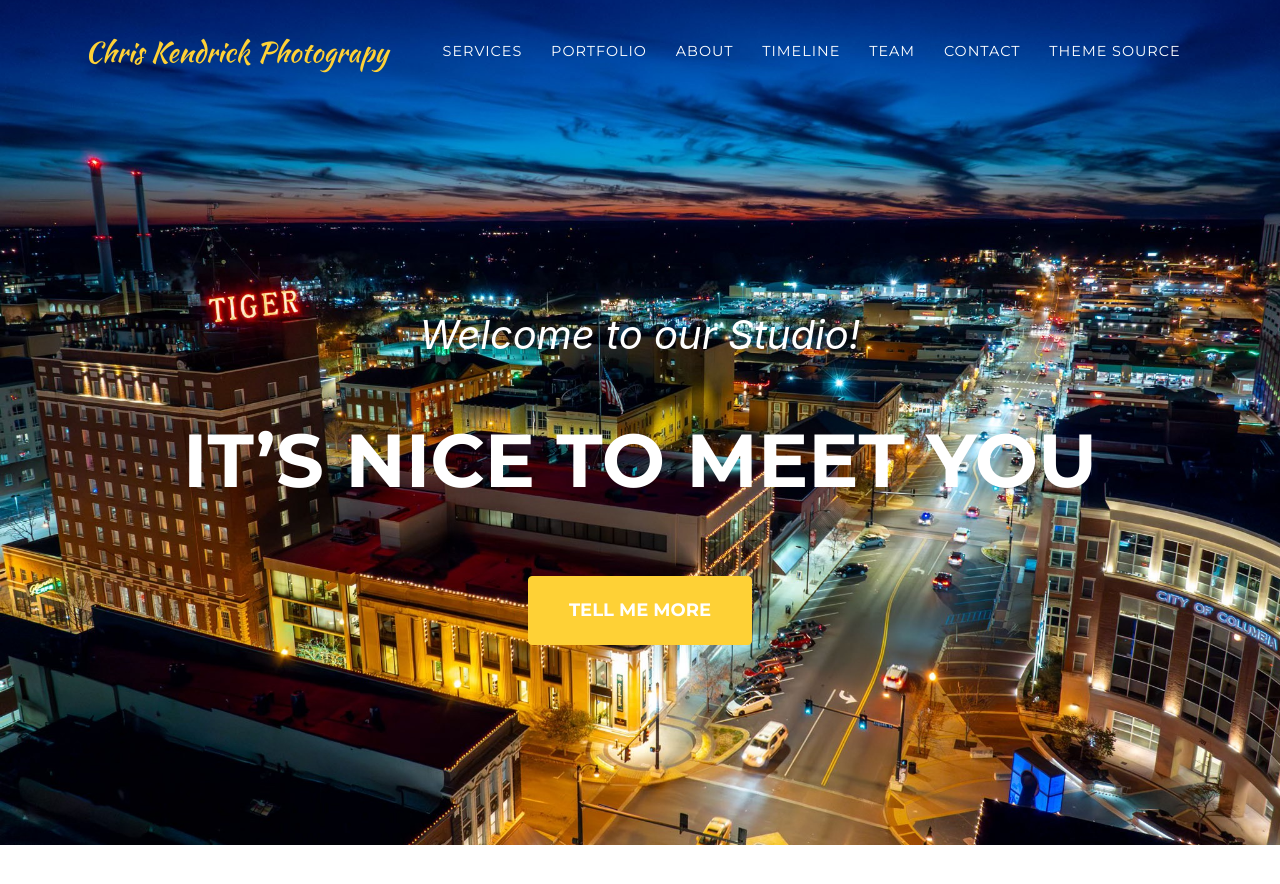
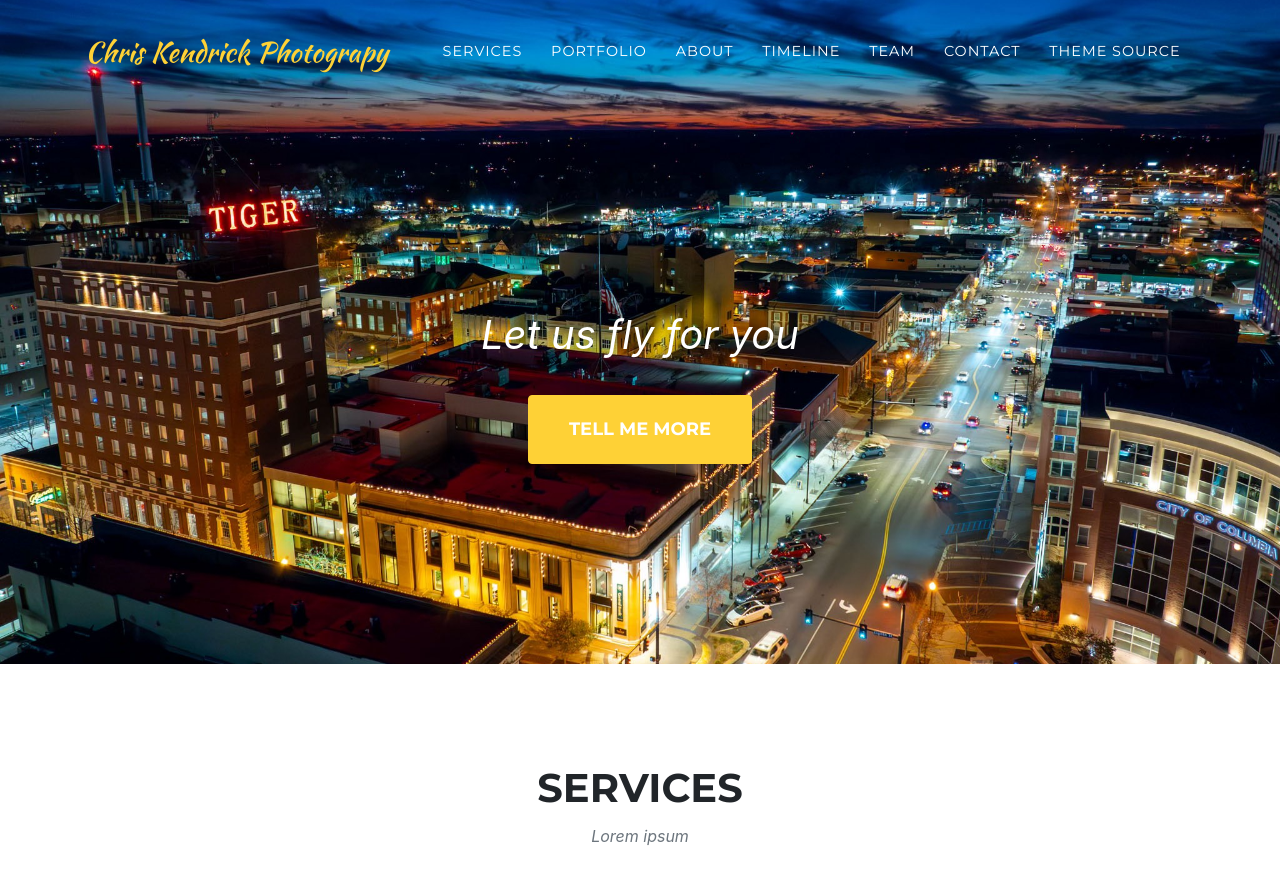
Before and after one commit to kendrickcc/kendrickcc.github.io, a Jekyll site: the page built from index.md, in a window 1280 px wide and 900 px high. Shown: the top 884 px of the window. Built offline with Jekyll 4.4.1, drawn with Linux system fonts in a browser that asks for light colours; some web fonts are replaced.

Commit message:
title change

```diff
--- a/_data/sitetext.yml
+++ b/_data/sitetext.yml
@@ -11,8 +11,8 @@
 # -----------------
 en: &DEFAULT_EN
   header:
-    title: Welcome to our Studio!
-    text: It's Nice To Meet You
+    title: Let us fly for you
+    text:
     button: Tell Me More
     buttonlink: "#services"
 
```
